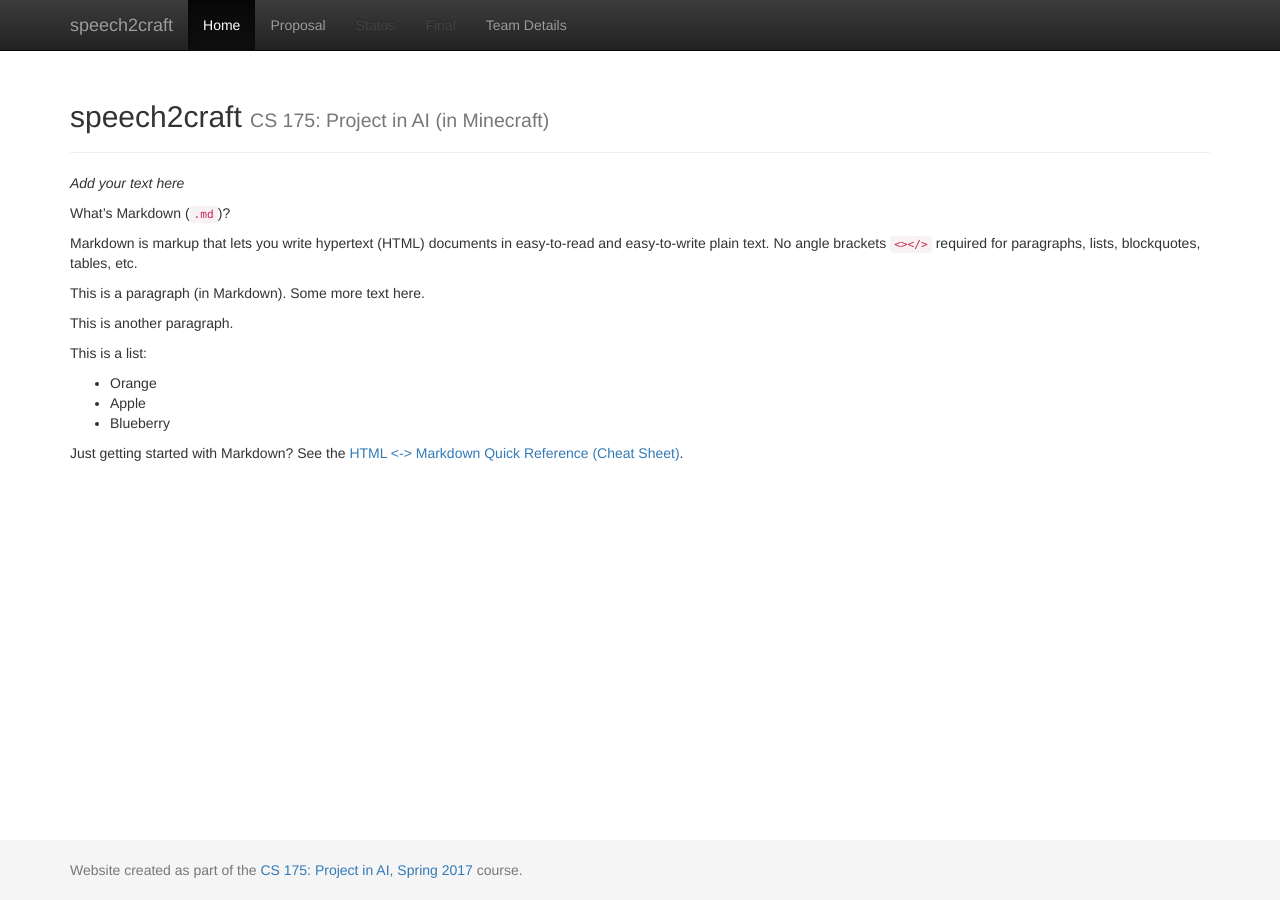
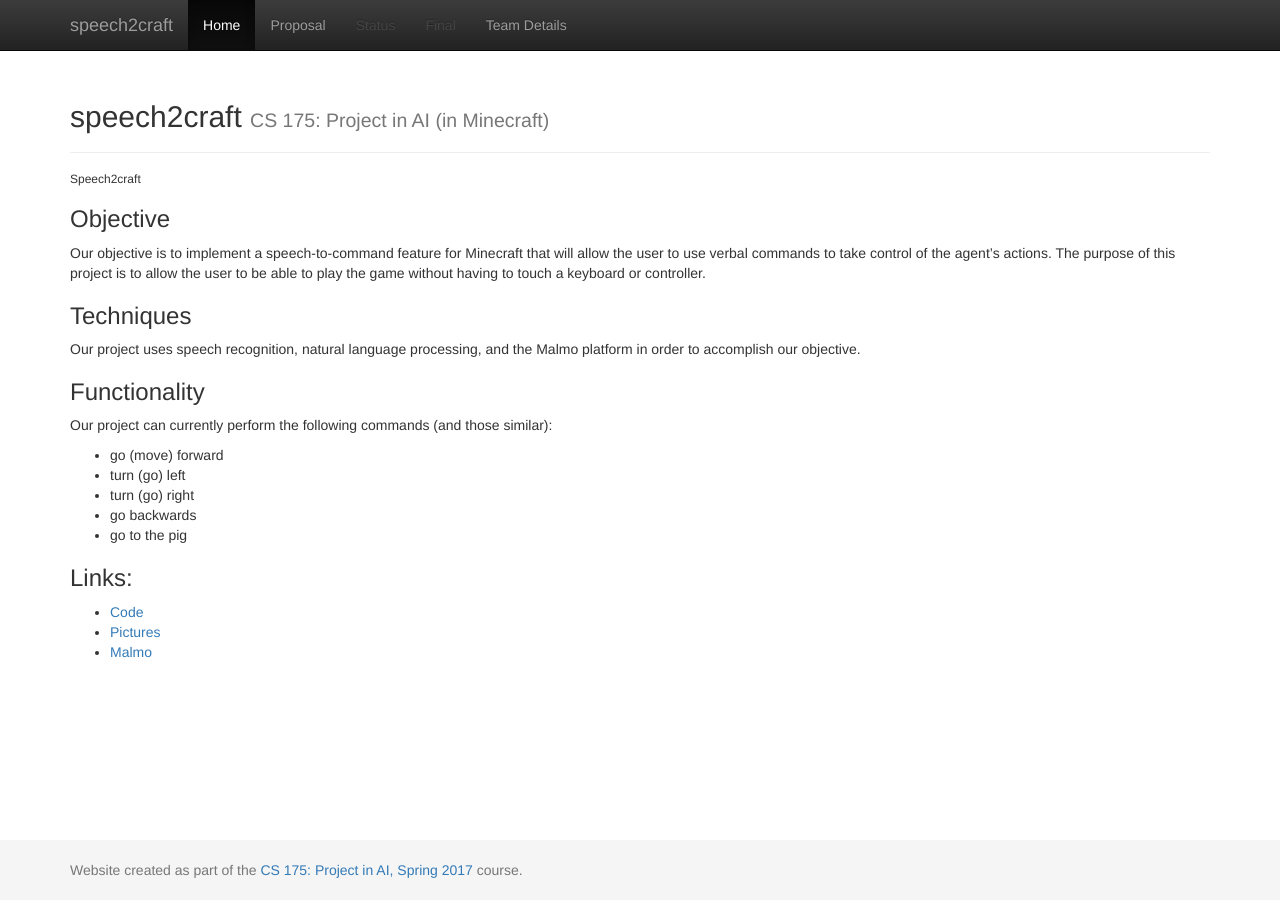
Before and after one commit to HiroIshikawa/speech2craft, a Jekyll site: the page built from docs/index.md, in a window 1280 px wide. Built offline with Jekyll 4.4.1, drawn with Linux system fonts in a browser that asks for light colours.

Commit message:
Update the index.md

```diff
--- a/docs/index.md
+++ b/docs/index.md
@@ -1,34 +1,32 @@
 ---
 layout: default
-title:  Home
+title:  Speech2craft
 ---
 
-_Add your text here_
+###### Speech2craft
+
+### Objective
+Our objective is to implement a speech-to-command feature for Minecraft that will allow the user to use verbal commands to take control of the agent's actions. The purpose of this project is to allow the user to be able to play the game without having to touch a keyboard or controller.
 
 
-What's Markdown (`.md`)?
-
-Markdown is markup that lets you write hypertext (HTML) documents
-in easy-to-read and easy-to-write plain text.
-No angle brackets `<></>` required for
-paragraphs, lists, blockquotes, tables, etc.
+### Techniques
+Our project uses speech recognition, natural language processing, and the Malmo platform in order to accomplish our objective.
 
 
-This is a paragraph (in Markdown). Some more
-text here.
-
-This is another paragraph.
-
-This is a list:
-
-- Orange
-- Apple
-- Blueberry
+### Functionality
+Our project can currently perform the following commands (and those similar):
+- go (move) forward
+- turn (go) left
+- turn (go) right
+- go backwards
+- go to the pig
 
 
+### Links:
+- [Code][refCode]
+- [Pictures][refPictures]
+- [Malmo][refMalmo]
 
-Just getting started with Markdown?
-See the [HTML <-> Markdown Quick Reference (Cheat Sheet)][quickref].
-
-
-[quickref]: https://github.com/mundimark/quickrefs/blob/master/HTML.md
+[refCode]: https://github.com/HiroIshikawa/speech2craft/tree/master/experiment/all
+[refPictures]: https://github.com/HiroIshikawa/speech2craft/tree/master/docs/img
+[refMalmo]: https://github.com/Microsoft/malmo
```
